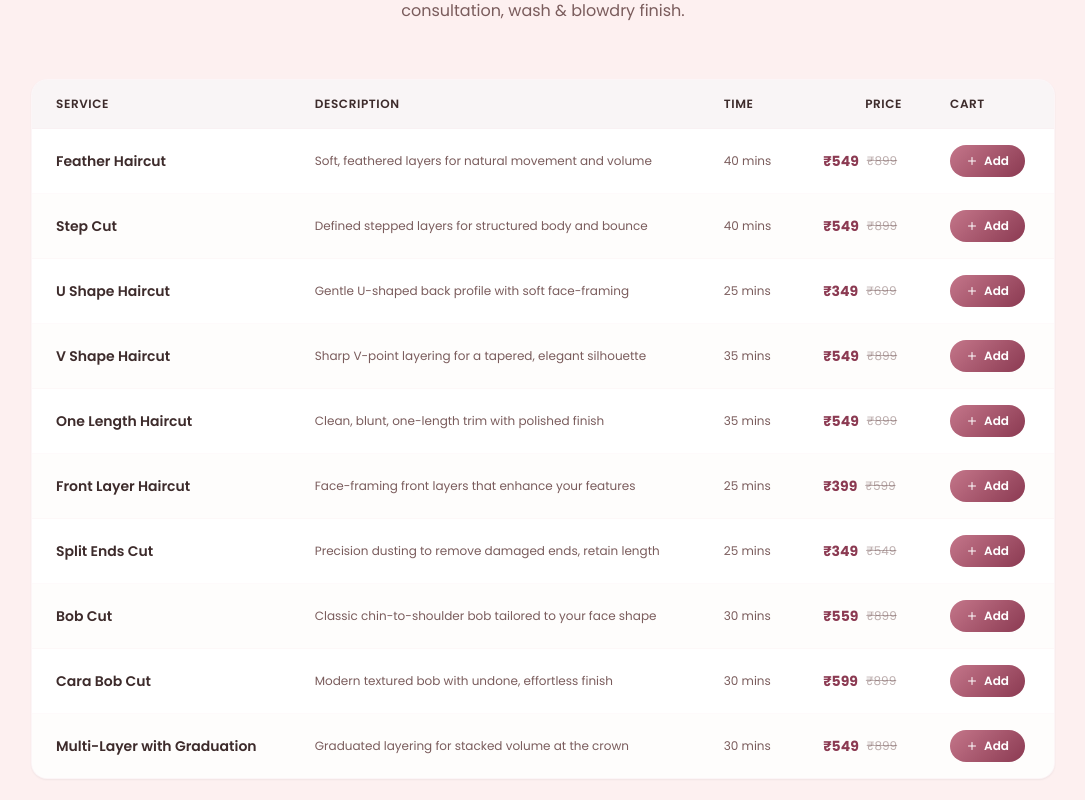
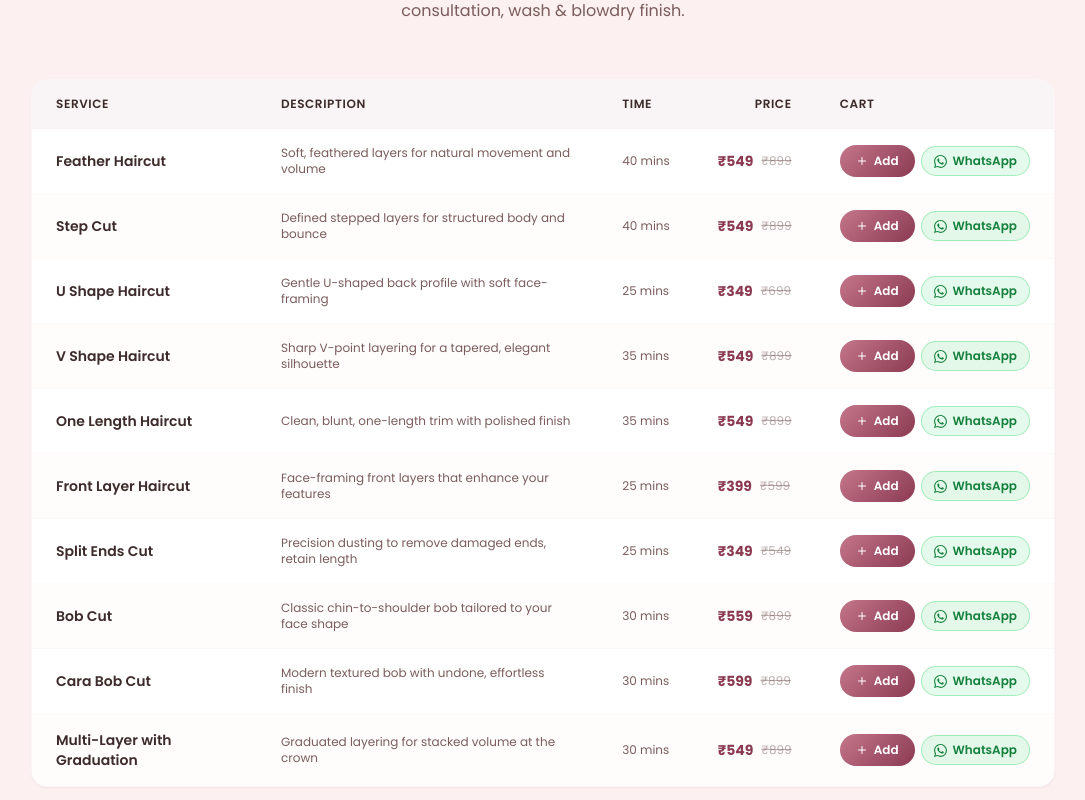
Before and after one commit to ZEAXTHsec/doorstepdiva, a Next.js app: page /services/hair in a window 1280 px wide. Shown: the part 2020-2820 px from the top of the page, without its empty margins (97-1182 px from the left). Built offline with nearby package versions, Linux system fonts and the light colour scheme.

Commit message:
Add 1-click WhatsApp booking to hair services and index academy courses in sitemap.xml

```diff
--- a/app/services/hair/page.tsx
+++ b/app/services/hair/page.tsx
@@ -3,6 +3,7 @@ import React, { useState, useRef } from 'react'
 import Link from 'next/link'
 import { ServiceStickyNav } from '../../components/ServiceStickyNav'
 import AddToCartButton from '@/app/components/AddToCartButton'
+import WhatsAppBookButton from '@/app/components/WhatsAppBookButton'
 
 const NAV_SECTIONS = [
   { id: 'cuts',        label: 'Haircuts',     services: ['Short Cut', 'Medium Cut', 'Long Cut', 'Feather Cut', 'Step Cut', 'U/V Shape', 'Bob Cut', 'Layer Cut', 'Split Ends'] },
@@ -301,7 +302,12 @@ export default function HairPage() {
                   <td className="px-6 py-4 font-poppins text-xs text-stone-light hidden sm:table-cell">{s.desc}</td>
                   <td className="px-6 py-4 font-poppins text-xs text-stone-light whitespace-nowrap">{s.time}</td>
                   <td className="px-6 py-4 text-right"><PriceTag price={s.price} origPrice={s.origPrice} /></td>
-                  <td className="px-6 py-4"><AddToCartButton variant="inline" id={s.name} name={s.name} price={s.price} duration={s.time} image="https://res.cloudinary.com/dzh0mxzbg/image/upload/v1777175128/Hair_service_cover_dxozc1.png" category="Hair" href="/book" /></td>
+                  <td className="px-6 py-4">
+                    <div className="flex items-center gap-1.5">
+                      <AddToCartButton variant="inline" id={s.name} name={s.name} price={s.price} duration={s.time} image="https://res.cloudinary.com/dzh0mxzbg/image/upload/v1777175128/Hair_service_cover_dxozc1.png" category="Hair" href="/book" />
+                      <WhatsAppBookButton serviceName={s.name} price={s.price} />
+                    </div>
+                  </td>
                 </tr>
               ))}
             </tbody>
--- a/app/sitemap.xml/route.ts
+++ b/app/sitemap.xml/route.ts
@@ -22,8 +22,12 @@ const STATIC_PAGES = [
   { url: '/services/eyelash',                        priority: '0.9', changefreq: 'monthly' },
   { url: '/services/semi-permanent',                 priority: '0.9', changefreq: 'monthly' },
   { url: '/services/skin/korean-glass-hydration-facial', priority: '0.8', changefreq: 'monthly' },
-  { url: '/services/skin/waxing',                    priority: '0.8', changefreq: 'monthly' },
-  { url: '/academy',                                 priority: '0.8', changefreq: 'monthly' },
+  { url: '/academy',                                 priority: '0.9', changefreq: 'weekly'  },
+  { url: '/academy/makeup',                          priority: '0.8', changefreq: 'monthly' },
+  { url: '/academy/hair',                            priority: '0.8', changefreq: 'monthly' },
+  { url: '/academy/skin',                            priority: '0.8', changefreq: 'monthly' },
+  { url: '/academy/cosmetology',                     priority: '0.8', changefreq: 'monthly' },
+  { url: '/academy/nail-art',                        priority: '0.8', changefreq: 'monthly' },
   { url: '/privacy-policy',                          priority: '0.3', changefreq: 'yearly'  },
   { url: '/terms',                                   priority: '0.3', changefreq: 'yearly'  },
   { url: '/returns',                                 priority: '0.3', changefreq: 'yearly'  },
```
